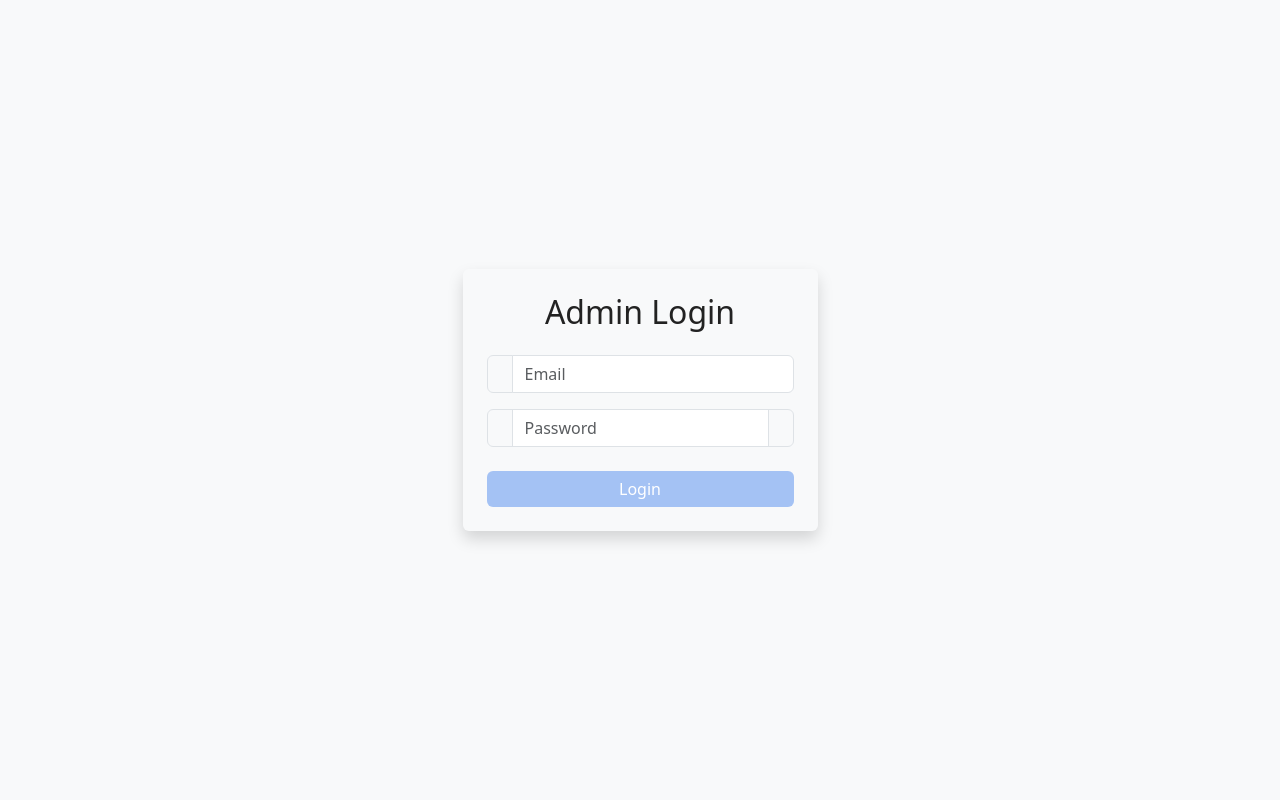
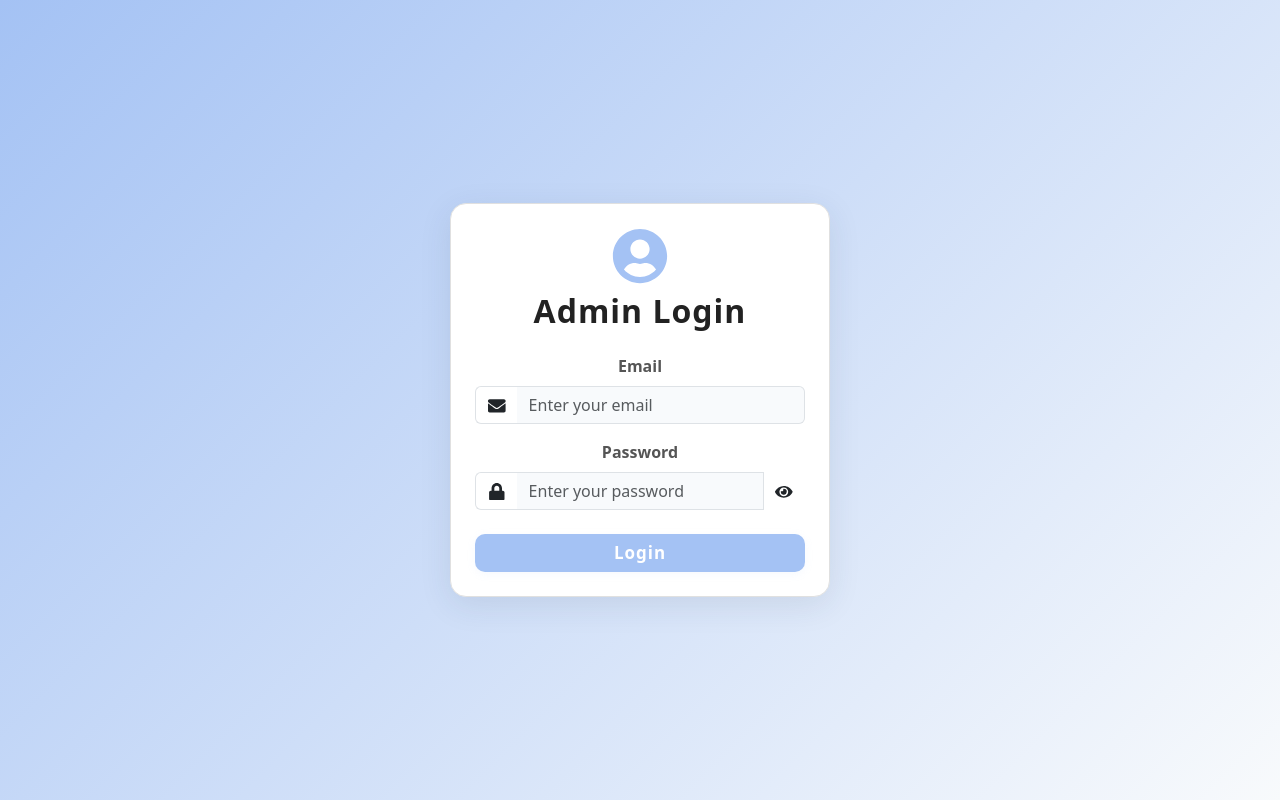
Before and after one commit to bcShuvam/Deskgoo-Track, a React (Vite) app: page /auth in a window 1280 px wide. Built offline with nearby package versions, Linux system fonts and the light colour scheme.

Commit message:
Attendance-1: attendance module completed

```diff
--- a/src/pages/Dashboard.jsx
+++ b/src/pages/Dashboard.jsx
@@ -19,6 +19,8 @@ const Dashboard = () => {
   const [userSearch, setUserSearch] = useState("");
   const [selectedUser, setSelectedUser] = useState(null);
   const navigate = useNavigate();
+  const [dateOption, setDateOption] = useState('today');
+  const [customDate, setCustomDate] = useState(null);
 
   // Helper to get today's date in yyyy-mm-dd
   const getToday = () => {
@@ -34,8 +36,27 @@ const Dashboard = () => {
       setLoading(true);
       setError("");
       try {
-        const today = getToday();
-        const res = await api.get(`/attendance/date/all?from=${today}&to=${today}`);
+        let from, to;
+        if (dateOption === 'today') {
+          from = to = getToday();
+        } else if (dateOption === 'yesterday') {
+          const d = new Date();
+          d.setDate(d.getDate() - 1);
+          const yyyy = d.getFullYear();
+          const mm = String(d.getMonth() + 1).padStart(2, "0");
+          const dd = String(d.getDate()).padStart(2, "0");
+          from = to = `${yyyy}-${mm}-${dd}`;
+        } else if (dateOption === 'custom' && customDate) {
+          const d = customDate;
+          const yyyy = d.getFullYear();
+          const mm = String(d.getMonth() + 1).padStart(2, "0");
+          const dd = String(d.getDate()).padStart(2, "0");
+          from = to = `${yyyy}-${mm}-${dd}`;
+        } else {
+          setLoading(false);
+          return;
+        }
+        const res = await api.get(`/attendance/date/all?from=${from}&to=${to}`);
         setAttendance(res.data);
       } catch (err) {
         setError(
@@ -45,7 +66,7 @@ const Dashboard = () => {
       setLoading(false);
     };
     fetchAttendance();
-  }, []);
+  }, [dateOption, customDate]);
 
   // Theme-aware text colors
   const textColor = theme === "dark" ? "#f1f1f1" : "#222";
@@ -56,10 +77,37 @@ const Dashboard = () => {
 
   return (
     <div className="container-fluid animate__animated animate__fadeIn position-relative" style={{ minHeight: "100vh", width: "100vw", maxWidth: "100%", background: 'var(--background)' }}>
+      {/* Date Range Dropdown */}
+      <div className="d-flex justify-content-end align-items-center gap-2 mb-4" style={{ width: '100%' }}>
+        <div className="d-flex align-items-center gap-2 attendance-date-section" style={{ background: theme === 'dark' ? '#23272b' : '#f8fafc', borderRadius: 10, margin: '12px 12px', padding: '12px 18px', boxShadow: '0 2px 8px rgba(44,62,80,0.06)', border: theme === 'dark' ? '1.5px solid #444' : '1.5px solid #e0e0e0' }}>
+          <label className="fw-semibold me-2 mb-0" style={{ color: theme === 'dark' ? '#a4c2f4' : '#1976d2', fontSize: 15 }}>Attendance for:</label>
+          <select
+            className="form-select form-select-sm"
+            value={dateOption}
+            onChange={e => setDateOption(e.target.value)}
+            style={{ width: 120, fontSize: 15, borderRadius: 8 }}
+          >
+            <option value="today">Today</option>
+            <option value="yesterday">Yesterday</option>
+            <option value="custom">Custom</option>
+          </select>
+          {dateOption === 'custom' && (
+            <DatePicker
+              selected={customDate}
+              onChange={date => setCustomDate(date)}
+              className="form-control form-control-sm"
+              maxDate={new Date()}
+              placeholderText="Select date"
+              dateFormat="yyyy-MM-dd"
+              style={{ width: 120, fontSize: 15, borderRadius: 8 }}
+            />
+          )}
+        </div>
+      </div>
       {/* Filter Icon */}
       <button
         className="btn btn-light filter-btn position-absolute"
-        style={{ top: 24, right: 32, zIndex: 10, borderRadius: 8, boxShadow: '0 2px 8px rgba(0,0,0,0.08)' }}
+        style={{ top: 80, right: 32, zIndex: 10, borderRadius: 8, boxShadow: '0 2px 8px rgba(0,0,0,0.08)' }}
         onClick={() => setShowFilter(true)}
         title="Filter Attendance"
       >
@@ -81,7 +129,10 @@ const Dashboard = () => {
                 className="form-control filter-user-search"
                 placeholder="Search user..."
                 value={userSearch}
-                onChange={e => setUserSearch(e.target.value)}
+                onChange={e => {
+                  setUserSearch(e.target.value);
+                  setSelectedUser(null);
+                }}
                 style={{ marginBottom: 8, borderRadius: 8, border: theme === 'dark' ? '1.5px solid #444' : '1.5px solid #e0e0e0', background: theme === 'dark' ? '#23272b' : '#fafbfc', color: theme === 'dark' ? '#fff' : '#222' }}
               />
             </div>
@@ -101,7 +152,10 @@ const Dashboard = () => {
                         padding: '4px 6px',
                         transition: 'background 0.15s'
                       }}
-                      onClick={() => setSelectedUser(user._id)}
+                      onClick={() => {
+                        setSelectedUser(user._id);
+                        setUserSearch(user.username);
+                      }}
                     >
                       <img src={user.profileImage} alt={user.username} style={{ width: 36, height: 36, borderRadius: '50%', objectFit: 'cover', border: '1.5px solid #ccc', background: '#eee' }} onError={e => { e.target.onerror = null; e.target.src = "https://ui-avatars.com/api/?name=" + encodeURIComponent(user.username); }} />
                       <span style={{ fontWeight: 500 }}>{user.username}</span>
@@ -152,7 +206,7 @@ const Dashboard = () => {
                 try {
                   const res = await api.get(`/attendance/date?userId=${selectedUser}&from=${fromStr}&to=${toStr}`);
                   const userObj = attendance.find(u => u._id === selectedUser);
-                  navigate('/attendance-report', { state: { reportData: res.data, user: userObj, from: fromStr, to: toStr } });
+                  navigate('/attendance-report', { state: { reportData: res.data, user: userObj, from: fromStr, to: toStr, userList: attendance } });
                 } catch {
                   alert('Failed to fetch attendance report.');
                 }
@@ -185,7 +239,14 @@ const Dashboard = () => {
                 style={{
                   background: cardBg,
                   border: `1px solid ${borderColor}`,
-                  color: textColor
+                  color: textColor,
+                  cursor: 'pointer',
+                  transition: 'box-shadow 0.2s, transform 0.2s',
+                }}
+                onClick={() => {
+                  setShowFilter(true);
+                  setSelectedUser(user._id);
+                  setUserSearch(user.username);
                 }}
               >
                 {/* Profile and Name */}
--- a/src/pages/Login.jsx
+++ b/src/pages/Login.jsx
@@ -2,6 +2,7 @@ import React, { useState, useContext } from "react";
 import { useNavigate } from "react-router-dom";
 import { AuthContext } from "../context/AuthContext";
 import AnimatedAlert from "../components/Layout/AnimatedAlert";
+import { FaUserCircle, FaEnvelope, FaLock, FaEye, FaEyeSlash } from "react-icons/fa";
 import "../App.css";
 import "bootstrap/dist/css/bootstrap.min.css";
 import "animate.css";
@@ -32,57 +33,98 @@ const Login = () => {
   };
 
   return (
-    <div className="login-bg d-flex align-items-center justify-content-center min-vh-100">
+    <div className="login-bg d-flex align-items-center justify-content-center min-vh-100" style={{ background: "linear-gradient(135deg, #a4c2f4 0%, #f8fafc 100%)" }}>
       <form
-        className="login-form p-4 rounded shadow animate__animated animate__fadeIn"
+        className="login-form p-4 rounded-4 animate__animated animate__fadeIn"
         onSubmit={handleSubmit}
         autoComplete="off"
+        style={{
+          background: "#fff",
+          minWidth: 340,
+          maxWidth: 380,
+          width: "100%",
+          boxShadow: "0 8px 32px rgba(44,62,80,0.10)",
+          border: "1.5px solid #e0e0e0",
+          borderRadius: 18,
+        }}
       >
-        <h2 className="mb-4 text-center">Admin Login</h2>
-        <div className="mb-3 input-group">
-          <span className="input-group-text">
-            <i className="fa fa-envelope"></i>
-          </span>
+        <div className="d-flex flex-column align-items-center mb-4">
+          <FaUserCircle size={56} style={{ color: "#a4c2f4", marginBottom: 8 }} />
+          <h2 className="mb-0 fw-bold" style={{ color: "#222", letterSpacing: 1 }}>Admin Login</h2>
+        </div>
+        <div className="mb-3">
+          <label htmlFor="login-email" className="form-label fw-semibold" style={{ color: "#555" }}>Email</label>
+          <div className="input-group">
+            <span className="input-group-text bg-white border-end-0"><FaEnvelope /></span>
             <input
+              id="login-email"
               type="email"
-            className="form-control"
-            placeholder="Email"
+              className="form-control border-start-0"
+              placeholder="Enter your email"
               required
               value={email}
               onChange={(e) => setEmail(e.target.value)}
+              style={{ fontSize: 16, background: "#f8fafc" }}
             />
           </div>
-        <div className="mb-3 input-group">
-          <span className="input-group-text">
-            <i className="fa fa-lock"></i>
-          </span>
+        </div>
+        <div className="mb-3">
+          <label htmlFor="login-password" className="form-label fw-semibold" style={{ color: "#555" }}>Password</label>
+          <div className="input-group">
+            <span className="input-group-text bg-white border-end-0"><FaLock /></span>
             <input
+              id="login-password"
               type={showPwd ? "text" : "password"}
-            className="form-control"
-            placeholder="Password"
+              className="form-control border-start-0"
+              placeholder="Enter your password"
               required
               value={password}
               onChange={(e) => setPassword(e.target.value)}
+              style={{ fontSize: 16, background: "#f8fafc" }}
             />
-          <span
-            className="input-group-text cursor-pointer"
+            <button
+              type="button"
+              className="input-group-text bg-white border-start-0 border-end-0"
               onClick={() => setShowPwd((v) => !v)}
-            style={{ cursor: "pointer" }}
+              style={{ cursor: "pointer", border: "none", background: "#fff" }}
+              tabIndex={-1}
+              aria-label={showPwd ? "Hide password" : "Show password"}
             >
-            <i className={showPwd ? "fa fa-eye-slash" : "fa fa-eye"}></i>
-          </span>
+              {showPwd ? <FaEyeSlash /> : <FaEye />}
+            </button>
+          </div>
         </div>
         <button
-          className="btn btn-primary w-100 mt-2"
+          className="btn btn-primary w-100 mt-2 login-btn-animate"
           type="submit"
           disabled={loading}
+          style={{ fontWeight: 600, fontSize: 17, letterSpacing: 1, borderRadius: 10, boxShadow: "0 2px 8px rgba(164,194,244,0.10)" }}
         >
+          {loading ? <span className="spinner-border spinner-border-sm me-2" role="status" aria-hidden="true"></span> : null}
           {loading ? "Logging in..." : "Login"}
         </button>
         {alert.show && (
           <AnimatedAlert type={alert.type} message={alert.message} />
         )}
       </form>
+      <style>{`
+        .login-form:focus-within {
+          box-shadow: 0 0 0 3px #a4c2f433;
+        }
+        .login-btn-animate:active {
+          transform: scale(0.98);
+        }
+        .input-group-text {
+          font-size: 1.1em;
+        }
+        @media (max-width: 500px) {
+          .login-form {
+            min-width: 90vw !important;
+            max-width: 98vw !important;
+            padding: 1.2rem !important;
+          }
+        }
+      `}</style>
     </div>
   );
 };
```
Also changed, not shown: src/pages/AttendanceReport.jsx (+80 -25 lines). Lines whose indentation alone changed are shown as unchanged.
